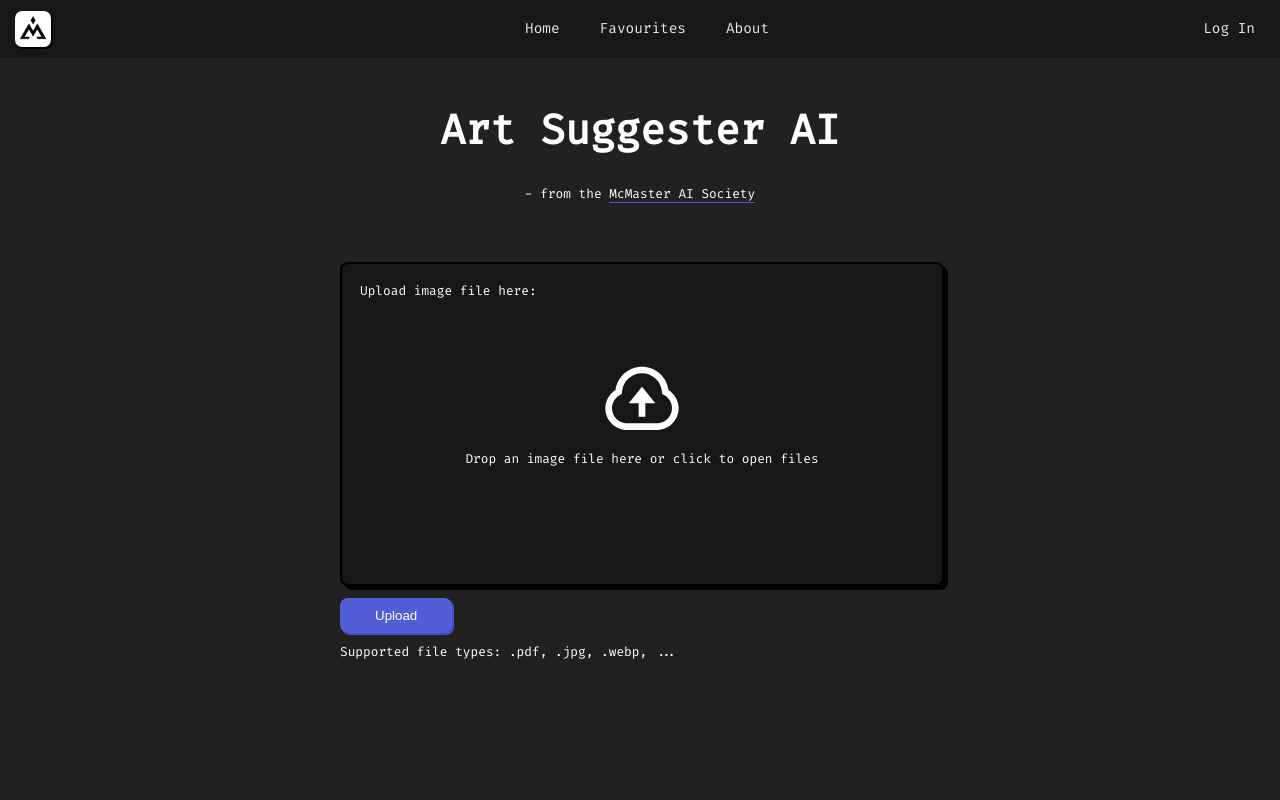
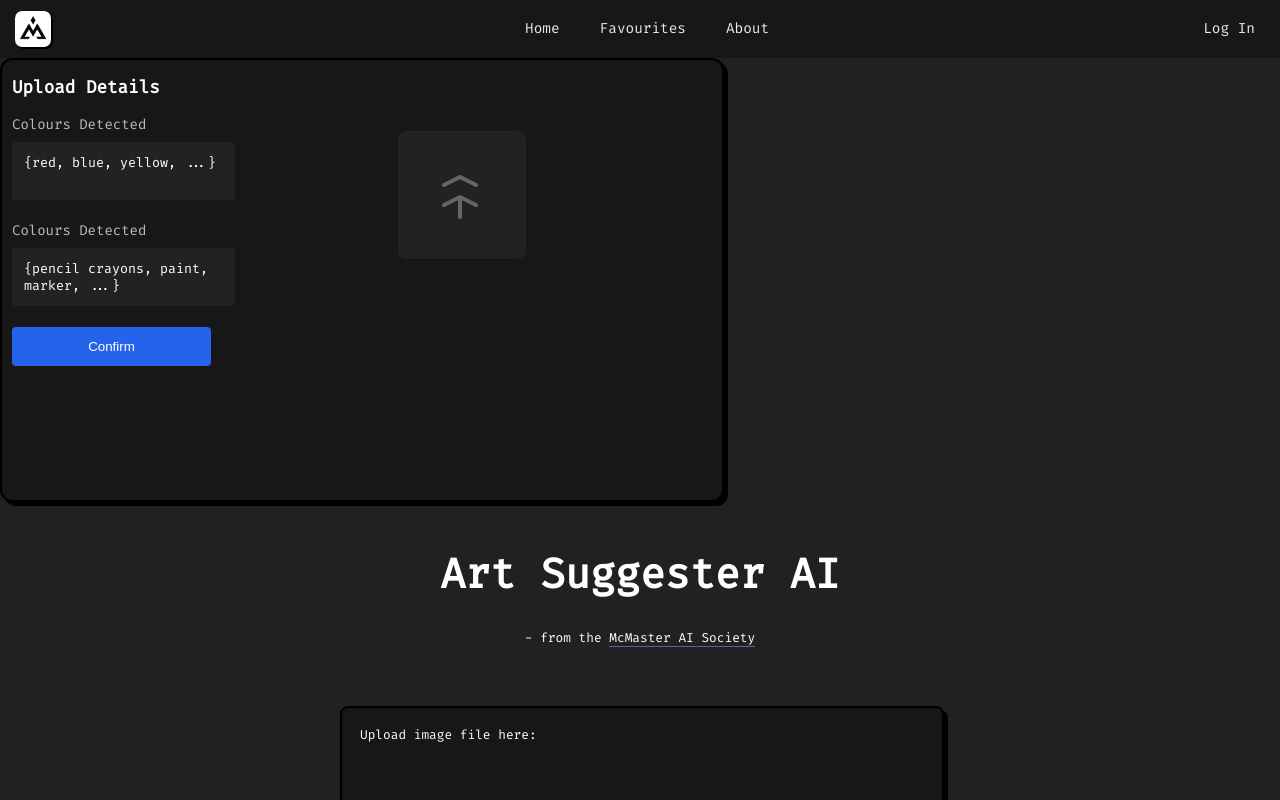
Before and after one commit to IainMac32/ArtSuggesterAI, a React (Create React App) app in the folder frontend/art-suggester-website/: page / in a window 1280 px wide. Shown: the top 800 px of the page. Built offline with nearby package versions, Linux system fonts and the light colour scheme.

Commit message:
Improve home page, upload, rough upload details panel

```diff
--- a/frontend/art-suggester-website/src/components/DragNDrop.css
+++ b/frontend/art-suggester-website/src/components/DragNDrop.css
@@ -5,11 +5,20 @@
   .drop-container {
     border: 2px solid #000;
     border-radius: 8px;
-    box-shadow: 4px 4px black;
     height: 320px;
     width: 100%;
     margin: 0 auto;
     background-color: var(--alt-background);
+    box-shadow: 4px 4px black;
+    transition: all .5s ease;
+  }
+
+  .container-drag-active {
+    box-shadow: 10px 10px black;
+  }
+
+  .drop-container:hover {
+    box-shadow: 8px 8px black;
   }
 
   .another-drop-container {
--- a/frontend/art-suggester-website/src/components/DragNDrop.js
+++ b/frontend/art-suggester-website/src/components/DragNDrop.js
@@ -6,27 +6,20 @@ import { useCallback, useState } from "react"
 import { useDropzone } from "react-dropzone"
 import './DragNDrop.css';
 
-const DragNdrop = ({}) => {
-  const [dataURL, setDataURL] = useState(null)
-  const [uploadedURL, setUploadedURL] = useState(null)
-  const [files, setFiles] = useState([]);
+const DragNdrop = ({ uploadFile, setUploadFile }) => {
 
   const onDrop = useCallback(acceptedFiles => {
     // check if any of uploaded files match acceptable file types
     // if multiple files uploaded, chosen file will be the first acceptable file
 
-    setFiles(acceptedFiles);
+    const selectedFile = acceptedFiles[0];
 
     acceptedFiles.forEach(file => {
-      const reader = new FileReader()
-      reader.onabort = () => console.log("file reading was aborted")
-      reader.onerror = () => console.log("file reading has failed")
-      reader.onload = () => {
-        const binaryStr = reader.result
-        setDataURL(binaryStr)
-      }
-      reader.readAsDataURL(file)
+      // logic for choosing which file to set as uploadFile
     })
+
+    setUploadFile(acceptedFiles[0]);
+
   }, [])
 
   const {
@@ -36,34 +29,12 @@ const DragNdrop = ({}) => {
     isDragActive,
   } = useDropzone({ onDrop })
 
-  const selectedFile = acceptedFiles[0]
-
   const uploadImage = async () => {
-
-    { /*
-      this code is from an example that is uploading the provided file to a database
-    let formData = new FormData()
-
-    formData.append("file", selectedFile)
-    formData.append("upload_preset", import.meta.env.VITE_CLOUDINARY_UPLOAD_PRESET)
-    formData.append("api_key", import.meta.env.VITE_CLOUDINARY_API_KEY)
-
-
-      await fetch(`https://api.cloudinary.com/v1_1/${import.meta.env.VITE_CLOUDINARY_CLOUD_NAME}/image/upload`, {
-      method: "POST",
-      body: formData,
-    })
-      .then(r => {
-        return r.json()
-      })
-      .then(data => {
-        setUploadedURL(data.url)
-      })
-    */}
+    // upload button logic
   }
 
   return (
-    <div className="drop-container">
+    <div className={`drop-container ${isDragActive ? "container-drag-active" : ""}`}>
       <div className="another-drop-container">
         <div className="drop-zone" {...getRootProps()}>
           <input {...getInputProps()} />
@@ -96,8 +67,8 @@ const DragNdrop = ({}) => {
                 >
                   <path d="M1 14.5C1 12.1716 2.22429 10.1291 4.06426 8.9812C4.56469 5.044 7.92686 2 12 2C16.0731 2 19.4353 5.044 19.9357 8.9812C21.7757 10.1291 23 12.1716 23 14.5C23 17.9216 20.3562 20.7257 17 20.9811L7 21C3.64378 20.7257 1 17.9216 1 14.5ZM16.8483 18.9868C19.1817 18.8093 21 16.8561 21 14.5C21 12.927 20.1884 11.4962 18.8771 10.6781L18.0714 10.1754L17.9517 9.23338C17.5735 6.25803 15.0288 4 12 4C8.97116 4 6.42647 6.25803 6.0483 9.23338L5.92856 10.1754L5.12288 10.6781C3.81156 11.4962 3 12.927 3 14.5C3 16.8561 4.81833 18.8093 7.1517 18.9868L7.325 19H16.675L16.8483 18.9868ZM13 13V17H11V13H8L12 8L16 13H13Z"></path>
                 </svg>
-                { files.length > 0 ? (
-                  <p>Received file: {files[0].path}</p>
+                { uploadFile != null ? (
+                  <p>Received file: {uploadFile.path}</p>
                 ) : (
                   <p>Drop an image file here or click to open files</p>
                 )}
--- /dev/null
+++ b/frontend/art-suggester-website/src/components/UploadPanel.css
@@ -0,0 +1,85 @@
+
+  /* Styling for the panel */
+  .upload-details-panel {
+    background-color: var(--alt-background);
+    color: var(--content);
+    padding: 10px;
+    border-radius: 12px;
+    width: 100%;
+    max-width: 700px;
+    height: 420px;
+    border: 2px solid black;
+    box-shadow: 4px 4px black;
+    text-align: left;
+  }
+
+  .panel-title {
+    font-size: 1.1rem;
+    margin: 0;
+    margin-top: 6px;
+    margin-bottom: 16px;
+  }
+
+  .upload-details-columns {
+    display: flex;
+    flex-direction: row;
+    height: 100%;
+    width: 100%;
+  }
+
+  /* Input group styling */
+  .input-group {
+    margin-bottom: 16px;
+  }
+
+  .input-group label {
+    display: block;
+    margin-bottom: 8px;
+    font-size: 14px;
+    color: #bbb;
+  }
+
+  .detected-info {
+    width: 100%;
+    padding: 12px;
+    background-color: #222;
+    border: none;
+    border-radius: 4px;
+    color: #fff;
+    resize: none;
+    font-family: inherit;
+  }
+
+  /* Placeholder for image preview */
+  .image-placeholder {
+    display: flex;
+    justify-content: center;
+    align-items: center;
+    height: 128px;
+    width: 128px;
+    background-color: #222;
+    border-radius: 8px;
+    margin: 16px auto;
+  }
+
+  .image-icon {
+    width: 48px;
+    height: 48px;
+    color: #666;
+  }
+
+  /* Confirm button styling */
+  .confirm-button {
+    width: 100%;
+    background-color: #2563eb; /* Blue button */
+    color: white;
+    padding: 12px;
+    border: none;
+    border-radius: 4px;
+    cursor: pointer;
+    transition: background-color 0.3s ease;
+  }
+
+  .confirm-button:hover {
+    background-color: #1e40af; /* Darker blue on hover */
+  }
--- /dev/null
+++ b/frontend/art-suggester-website/src/components/UploadPanel.js
@@ -0,0 +1,70 @@
+/*
+ * Harrison Johns
+ */
+
+import React, { useState } from "react"
+import './UploadPanel.css'
+
+const UploadPanel = (uploadFile) => {
+  // States to hold the detected color information
+  // this states should be retrieved from backend
+  const [detectedColors, setDetectedColors] = useState('{red, blue, yellow, ...}');
+  const [detectedMaterials, setDetectedMaterials] = useState('{pencil crayons, paint, marker, ...}');
+
+  const handleConfirm = () => {
+    console.log("Confirmed!");
+  };
+
+  return (
+    <div className="upload-details-panel">
+      <h2 className="panel-title">Upload Details</h2>
+
+      <div className="upload-details-columns">
+        <div>
+            <div className="input-group">
+            <label>Colours Detected</label>
+            <textarea
+              value={detectedColors}
+              readOnly
+              className="detected-info"
+            />
+          </div>
+
+          <div className="input-group">
+            <label>Colours Detected</label>
+            <textarea
+              value={detectedMaterials}
+              readOnly
+              className="detected-info"
+            />
+          </div>
+
+          <button
+            onClick={handleConfirm}
+            className="confirm-button"
+          >
+            Confirm
+          </button>
+        </div>
+        <div className="image-placeholder">
+        <svg
+          className="image-icon"
+          fill="none"
+          stroke="currentColor"
+          viewBox="0 0 24 24"
+          xmlns="http://www.w3.org/2000/svg"
+        >
+          <path
+            strokeLinecap="round"
+            strokeLinejoin="round"
+            strokeWidth="2"
+            d="M3 7l8-4 8 4m-8 6v10M3 17l8-4 8 4"
+          ></path>
+        </svg>
+      </div>
+      </div>
+    </div>
+  );
+}
+
+export default UploadPanel
--- a/frontend/art-suggester-website/src/components/UploadSection.js
+++ b/frontend/art-suggester-website/src/components/UploadSection.js
@@ -7,14 +7,12 @@ import DragNdrop from './DragNDrop';
 import React from 'react';
 import { useState } from 'react';
 
-export default function UploadSection() {
-
-    const [files, setFiles] = useState([]);
+export default function UploadSection({ uploadFile, setUploadFile }) {
 
     return (
         <>
             <div className="upload-section">
-                <DragNdrop onFilesSelected={setFiles}/>
+                <DragNdrop uploadFile={uploadFile} setUploadFile={setUploadFile}/>
                 <button className="upload-btn">Upload</button>
                 <p>Supported file types: .pdf, .jpg, .webp, ...</p>
             </div>
--- a/frontend/art-suggester-website/src/pages/Home.js
+++ b/frontend/art-suggester-website/src/pages/Home.js
@@ -8,20 +8,22 @@ import NavBar from "../components/NavBar";
 import UploadSection from "../components/UploadSection";
 import Blur from "../components/Blur";
 import './Home.css';
+import UploadPanel from "../components/UploadPanel";
 
 export default function Home() {
 
-    const [filesUploaded, setFilesUploaded] = useState(false);
+    const [uploadFile, setUploadFile] = useState(null);
 
     return (
         <>
             <NavBar />
             <Blur />
+            <UploadPanel />
 
             <main className="main-section">
                 <h1>Art Suggester AI</h1>
                 <p className="home-subtitle">- from the <a href="/about">McMaster AI Society</a></p>
-                <UploadSection />
+                <UploadSection uploadFile={uploadFile} setUploadFile={setUploadFile} />
             </main>
         </>
     );
```
